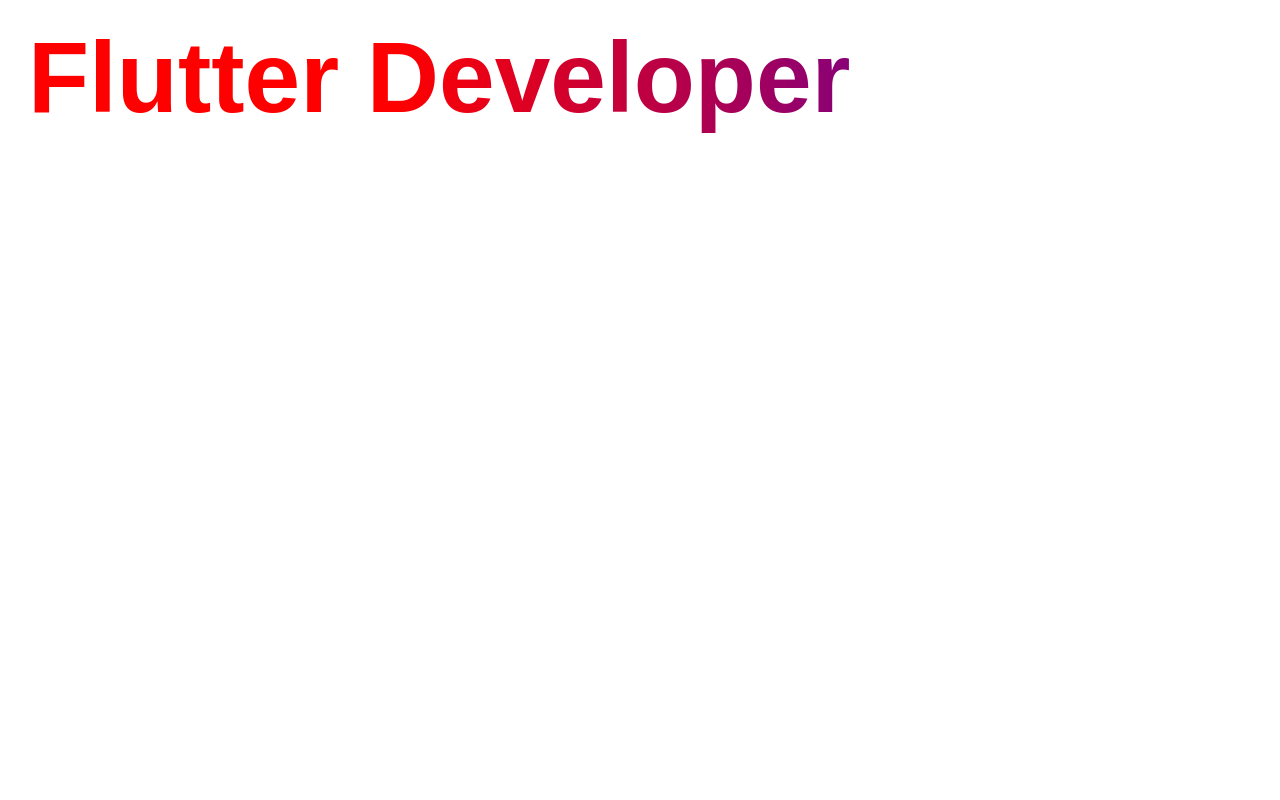
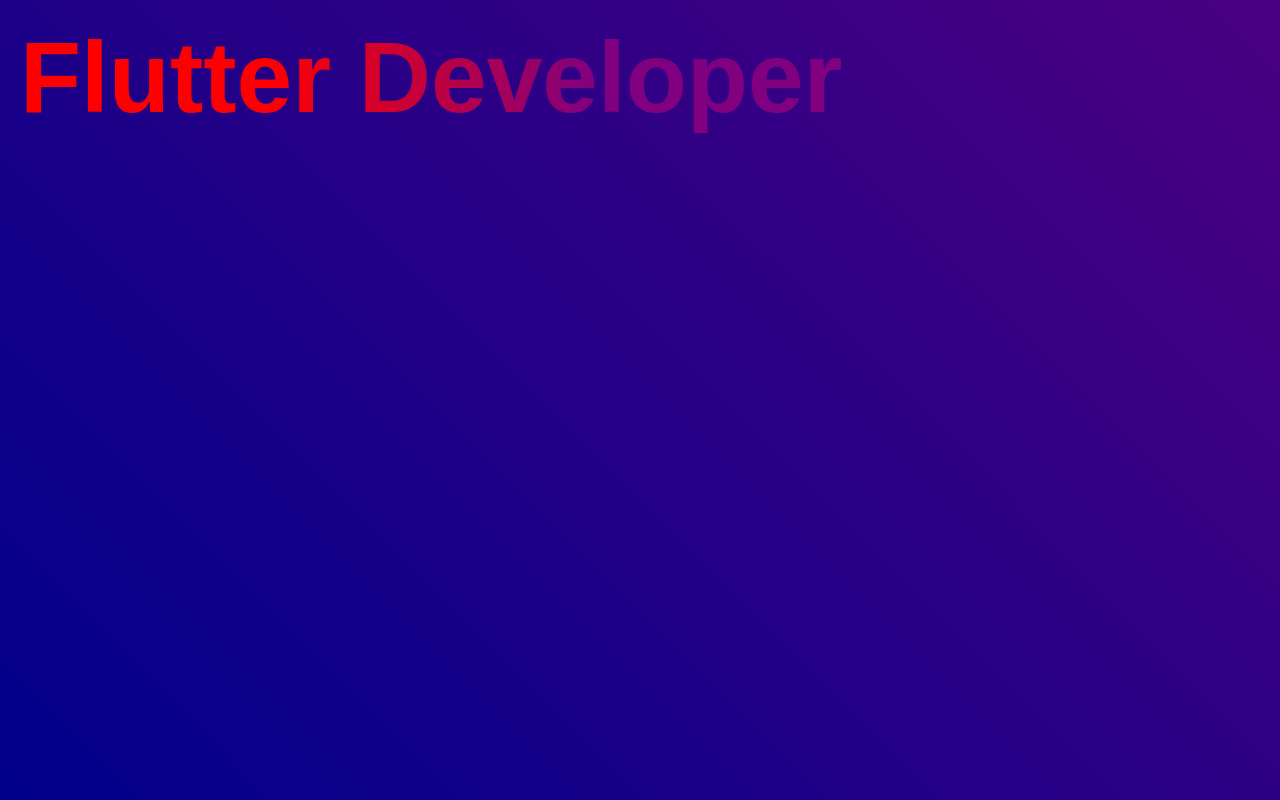
Before and after one commit to RANANUJ/Web-development, a plain HTML site: page new.html in a window 1280 px wide. Drawn offline with Linux system fonts and the light colour scheme.

Commit message:
Update new.html

```diff
--- a/new.html
+++ b/new.html
@@ -6,6 +6,16 @@
     <meta name="viewport" content="width=device-width, initial-scale=1.0">
     <title>Gradient Text</title>
     <style>
+        body {
+            margin: 0;
+            height: 100vh;
+            background: linear-gradient(45deg, #00008b, #4b0082);
+            /* Dark Blue to Dark Purple Gradient */
+            display: flex;
+            justify-content: flex-start;
+            align-items: flex-start;
+        }
+
         .gradient-text {
             font-size: 100px;
             font-weight: bold;
```
